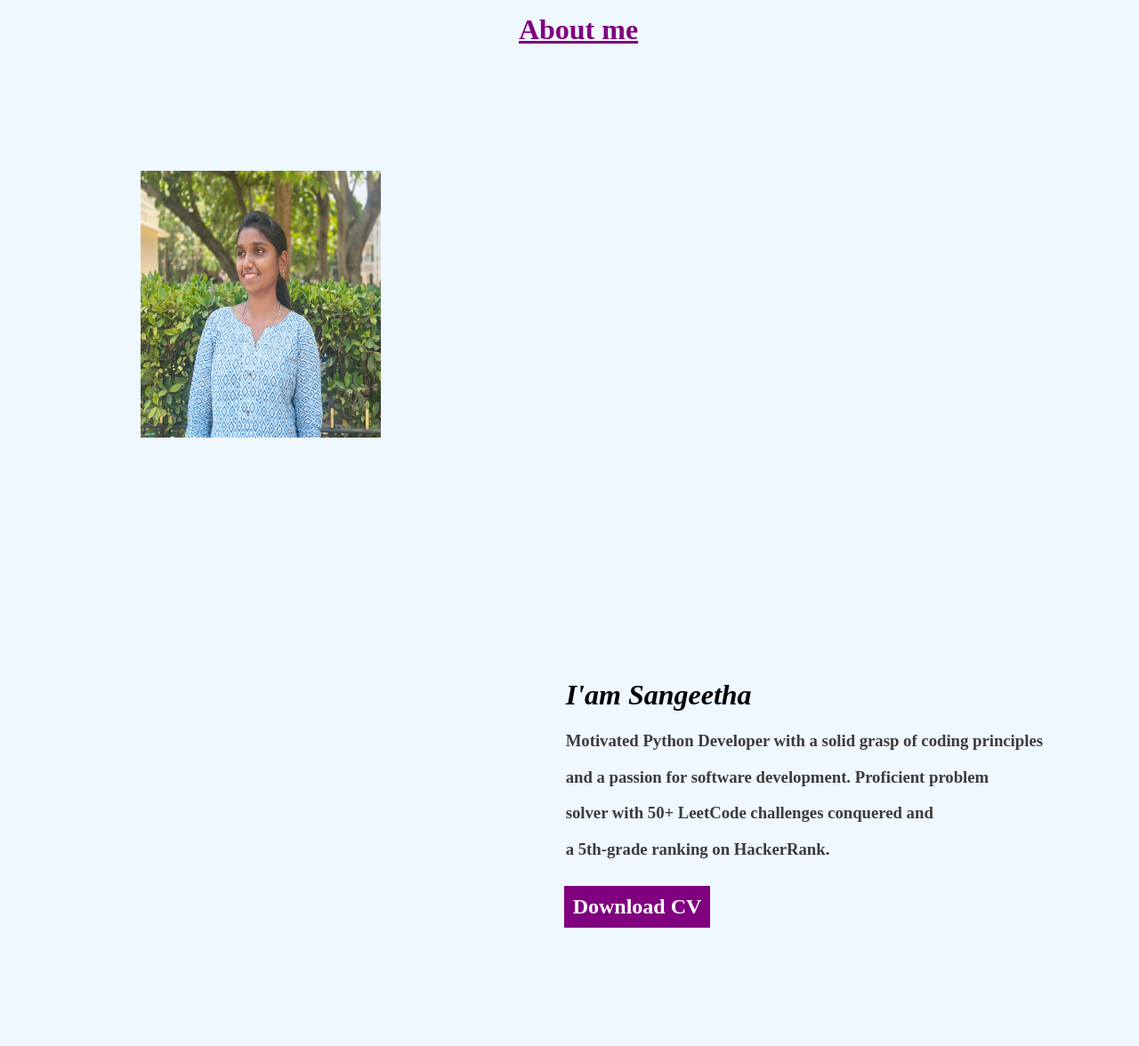
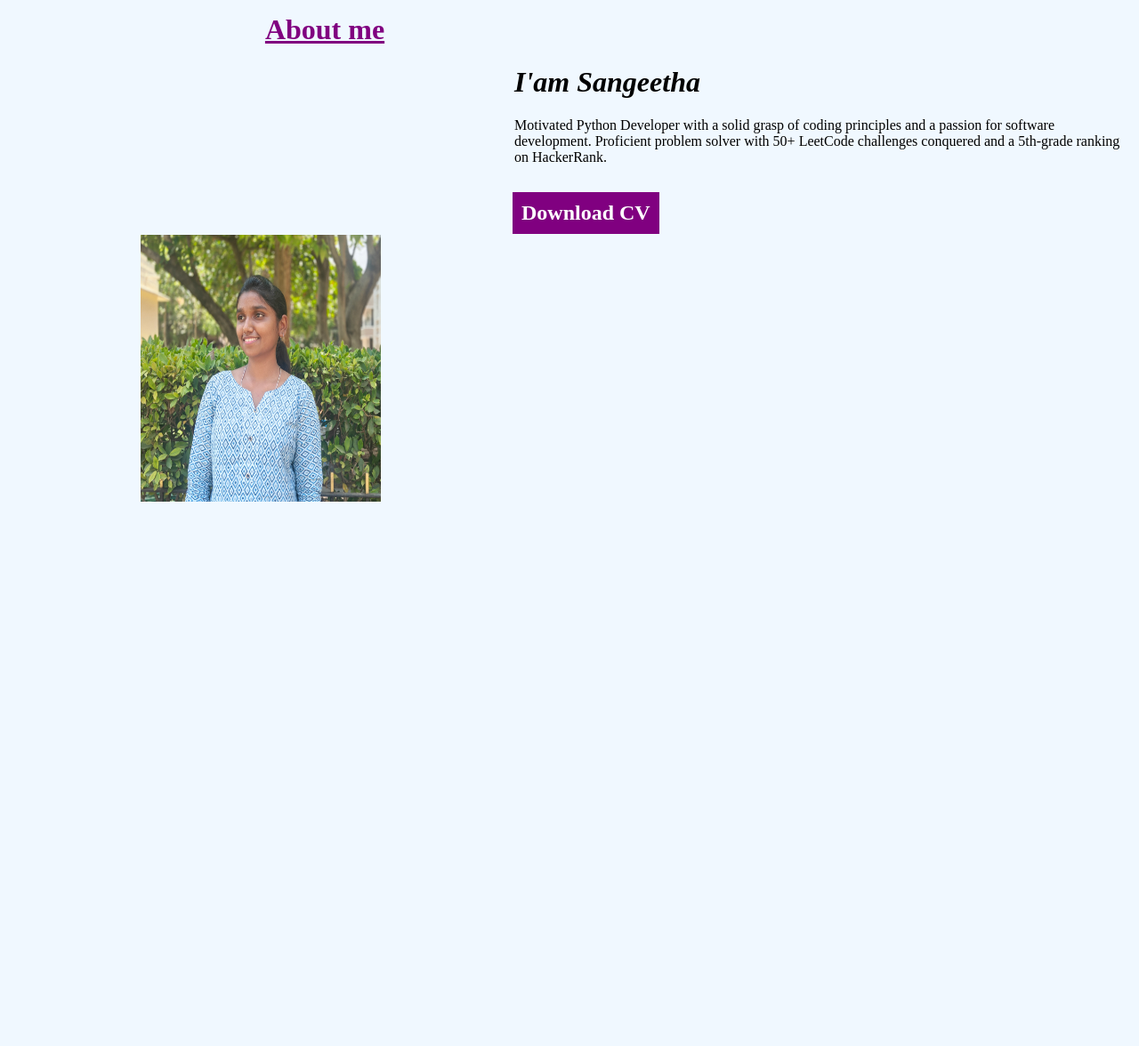
Before and after one commit to SangeethaNavaladi/Portfolio, a plain HTML site: page about.html in a window 1280 px wide. Shown: the part 60-1236 px from the top of the page at 89% size. After the commit the page ends 800 px from the top, so only its background shows below. Drawn offline with Linux system fonts and the light colour scheme.

Commit message:
about.html

```diff
--- a/about.html
+++ b/about.html
@@ -21,17 +21,12 @@
     </nav>
     </header>
 <hr>
+    <h1 class="abouts"> About me</h1>
     <div><img src="photo1.jpg" class="photos"></div>
-    <div><h1 class="abouts"> About me</h1></div>
 
-    <div class="forth">
     <h1 class="names">I'am Sangeetha</h1>
-    <h3>Motivated Python Developer with a solid grasp of coding principles</h3>
-    <h3>and a passion for software development. Proficient problem</h3>
-    <h3>solver with 50+ LeetCode challenges conquered and</h3>
-    <h3>a 5th-grade ranking on HackerRank.</h3>
+    <p>Motivated Python Developer with a solid grasp of coding principles and a passion for software development. Proficient problem solver with 50+ LeetCode challenges conquered and a 5th-grade ranking on HackerRank.</p>
 
     <h2><a href="Sangeetha Navaladi.pdf" target="_blank" class="resume-link">Download CV</a></h2>
-    </div>
 </body>
 </html>
```
